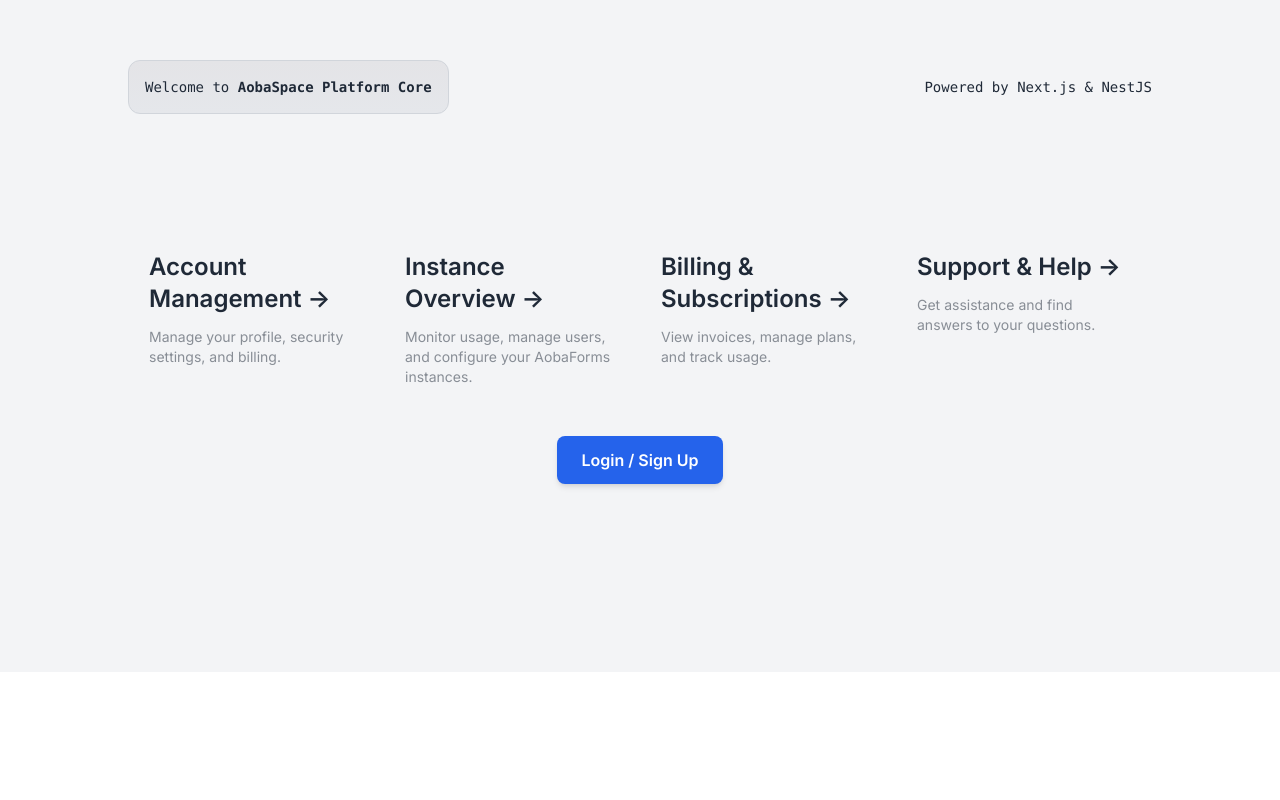
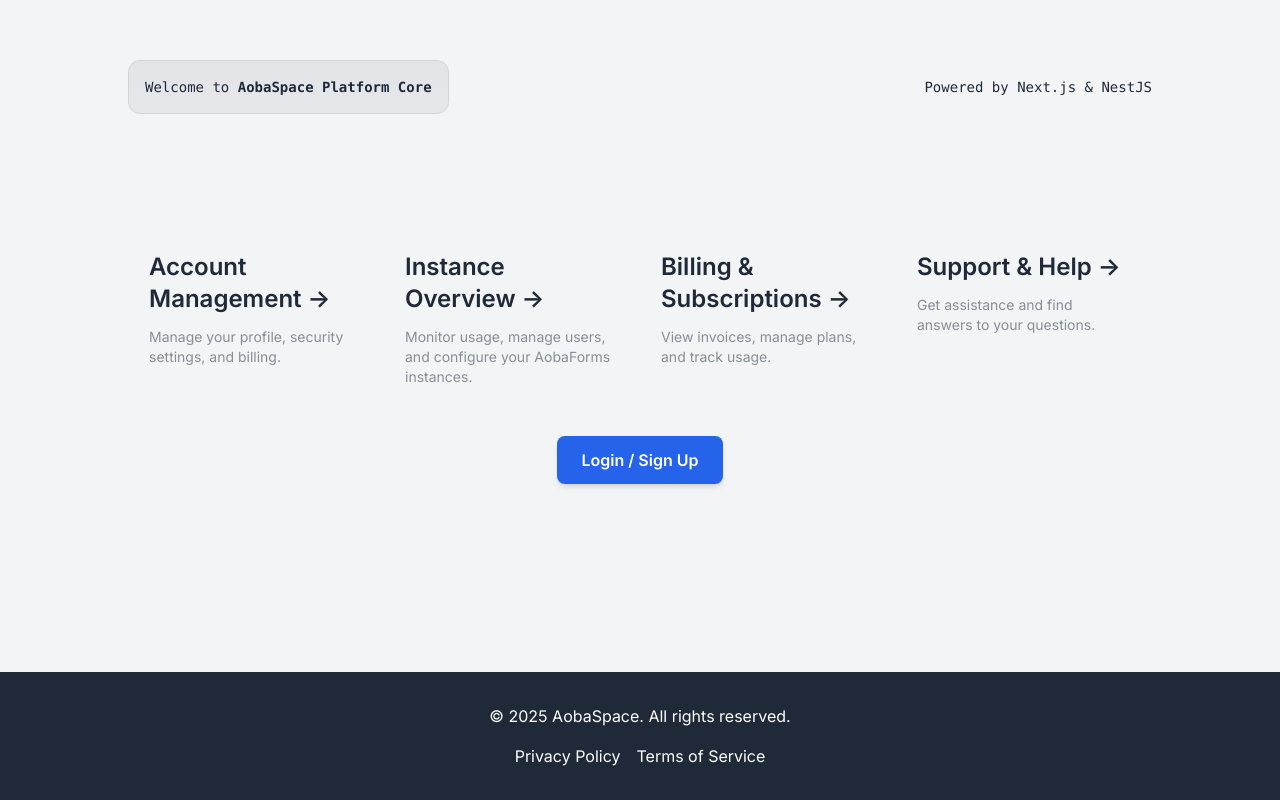
Before and after one commit to jchirayil/aobaSpace, a Next.js app in the folder aobaspace-web/: page / in a window 1280 px wide. Shown: the part 192-992 px from the top of the page. Before the commit the page ends 864 px from the top, so only its background shows below. Built offline with nearby package versions, Linux system fonts and the light colour scheme.

Commit message:
WIP resolving CSS/Woff issue

```diff
--- a/aobaspace-web/package.json
+++ b/aobaspace-web/package.json
@@ -17,12 +17,14 @@
     "remark-html": "^16.0.1"
   },
   "devDependencies": {
+    "@tailwindcss/typography": "^0.5.13",
     "@types/node": "^20",
     "@types/react": "^18",
     "@types/react-dom": "^18",
+    "autoprefixer": "^10.4.21",
     "eslint": "^8",
     "eslint-config-next": "14.2.4",
-    "postcss": "^8",
+    "postcss": "^8.5.6",
     "tailwindcss": "^3.4.1",
     "typescript": "^5"
   }
--- /dev/null
+++ b/aobaspace-web/postcss.config.js
@@ -0,0 +1,6 @@
+module.exports = {
+  plugins: {
+    tailwindcss: {},
+    autoprefixer: {},
+  },
+};
--- a/aobaspace-web/src/app/layout.tsx
+++ b/aobaspace-web/src/app/layout.tsx
@@ -1,8 +1,9 @@
 import '@/styles/globals.css';
 import type { Metadata } from 'next';
 import { Inter } from 'next/font/google';
-import Navbar from '@/components/Navbar'; // Import the new Navbar component
-import { AuthProvider } from '@/context/AuthContext'; // Import the new AuthProvider
+import Navbar from '@/components/Navbar'; // Import the Navbar component
+import Footer from '@/components/Footer'; // NEW: Import the Footer component
+import { AuthProvider } from '@/context/AuthContext'; // Import the AuthProvider
 
 const inter = Inter({ subsets: ['latin'] });
 
@@ -18,11 +19,14 @@
 }>) {
   return (
     <html lang="en">
-      <body className={inter.className}>
+      <body className={inter.className + " flex flex-col min-h-screen"}> {/* NEW: Added flex classes for sticky footer */}
         {/* Wrap the entire application with AuthProvider to make auth state available */}
         <AuthProvider>
           <Navbar /> {/* Include the Navbar at the top of your layout */}
-          {children}
+          <div className="flex-grow"> {/* NEW: This div ensures content pushes footer down */}
+            {children}
+          </div>
+          <Footer /> {/* NEW: Include the Footer at the bottom of your layout */}
         </AuthProvider>
       </body>
     </html>
--- /dev/null
+++ b/aobaspace-web/src/components/Footer.tsx
@@ -0,0 +1,17 @@
+import React from 'react';
+import Link from 'next/link';
+
+const Footer = () => {
+  return (
+    <footer className="bg-gray-800 text-white p-8 mt-auto"> {/* mt-auto pushes it to the bottom */}
+      <div className="container mx-auto text-center">
+        <p>&copy; {new Date().getFullYear()} AobaSpace. All rights reserved.</p>
+        <div className="mt-4 space-x-4">
+          <Link href="/privacy" className="hover:underline">Privacy Policy</Link>
+          <Link href="/terms" className="hover:underline">Terms of Service</Link>
+        </div>
+      </div>
+    </footer>
+  );
+};
+export default Footer;
--- a/aobaspace-web/tailwind.config.ts
+++ b/aobaspace-web/tailwind.config.ts
@@ -15,6 +15,8 @@
       },
     },
   },
-  plugins: [],
+  plugins: [
+    require('@tailwindcss/typography'),
+  ],
 };
 export default config;
```
Also changed, not shown: 2 other files (tests, documents, lock files or other folders).
